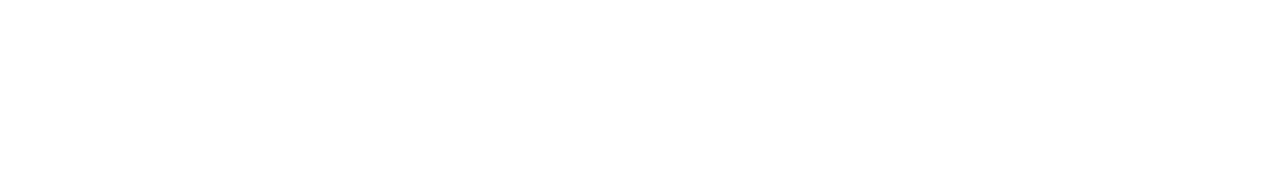
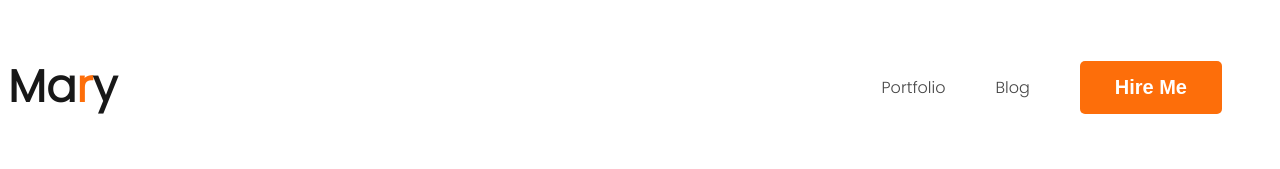
Before and after one commit to AbdulWahidKhan315/developer-portfolio, a plain HTML site: page index.html in a window 1280 px wide. Drawn offline with Linux system fonts and the light colour scheme.

Commit message:
added nav

```diff
--- a/index.html
+++ b/index.html
@@ -4,10 +4,21 @@
     <meta charset="UTF-8">
     <meta name="viewport" content="width=device-width, initial-scale=1.0">
     <title>Developer Portfolio</title>
+    <link rel="preconnect" href="https://fonts.googleapis.com">
+<link rel="preconnect" href="https://fonts.gstatic.com" crossorigin>
+<link href="https://fonts.googleapis.com/css2?family=Nunito:wght@400;500;700;900&family=Open+Sans:wght@400;700;800&family=Poppins:wght@300&display=swap" rel="stylesheet">
+    <link rel="stylesheet" href="./styles/portfolio.css">
 </head>
 <body>
     <header>
-
+        <nav>
+            <h3 class="nav-title">Ma<span class="text-primary">r</span>y</h3>
+            <ul>
+                <li><a href="">Portfolio</a></li>
+                <li><a href="">Blog</a></li>
+                <li><button class="btn-primary">Hire Me</button></li>
+            </ul>
+        </nav>
     </header>
     <main>
 
--- /dev/null
+++ b/styles/portfolio.css
@@ -0,0 +1,48 @@
+/* shared style */
+body {
+    font-family: 'Nunito', sans-serif;
+    font-family: 'Open Sans', sans-serif;
+    font-family: 'Poppins', sans-serif;
+}
+
+.text-primary {
+    color: #FD6E0A;
+}
+
+.btn-primary {
+    border-radius: 5px;
+    background: #FD6E0A;
+    border: 0;
+    color: white;
+    font-size: 20px;
+    font-weight: 700;
+    padding: 15px 35px;
+}
+
+/* nav releted style */
+nav {
+    display: flex;
+    justify-content: space-between;
+    align-items: center;
+}
+
+.nav-title {
+    color: #181818;
+    font-size: 45px;
+    font-weight: 800;
+}
+
+nav>ul {
+    display: flex;
+    align-items: center;
+}
+
+nav li {
+    list-style: none;
+    margin-right: 50px;
+}
+
+nav a {
+    text-decoration: none;
+    color: #474747;
+}
```
